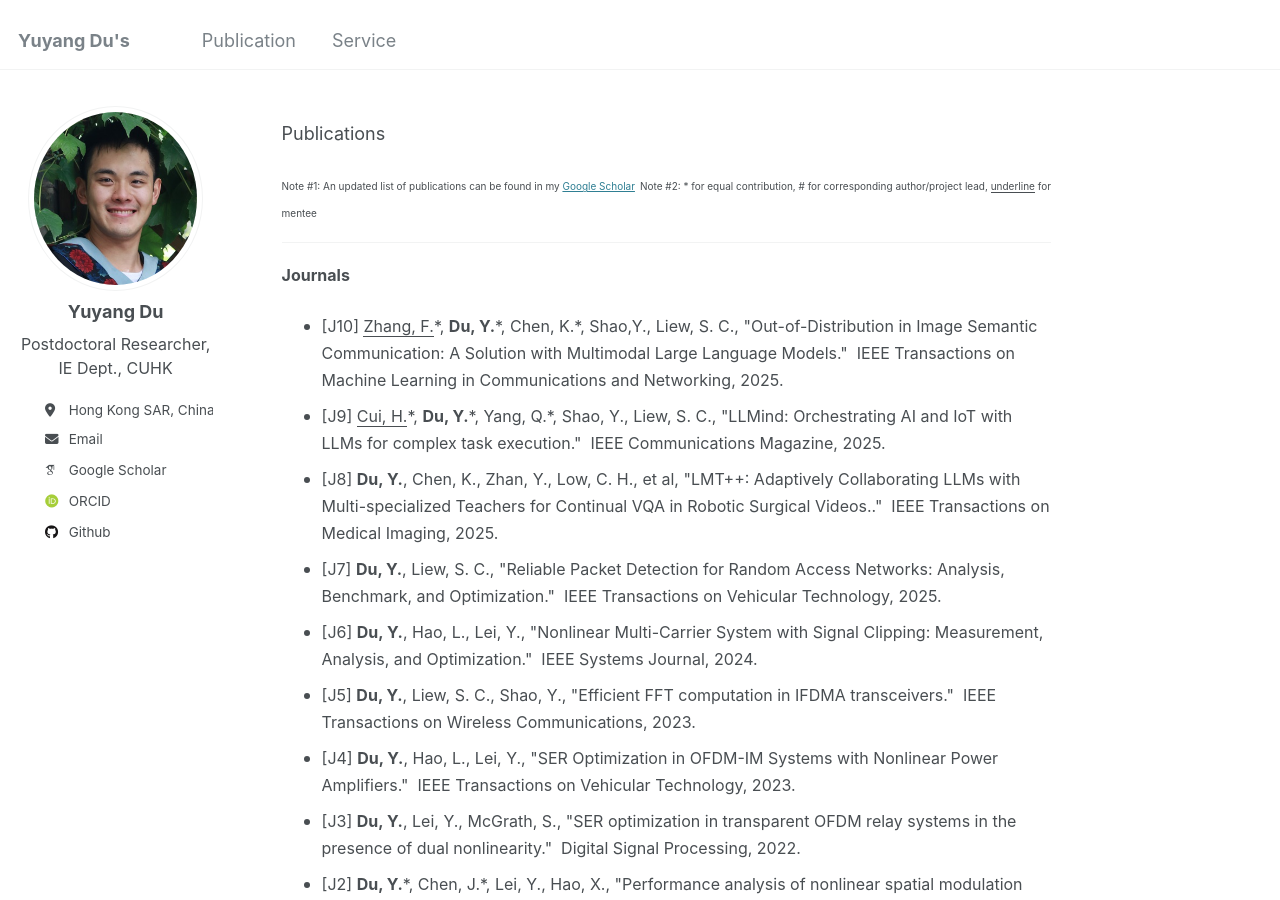
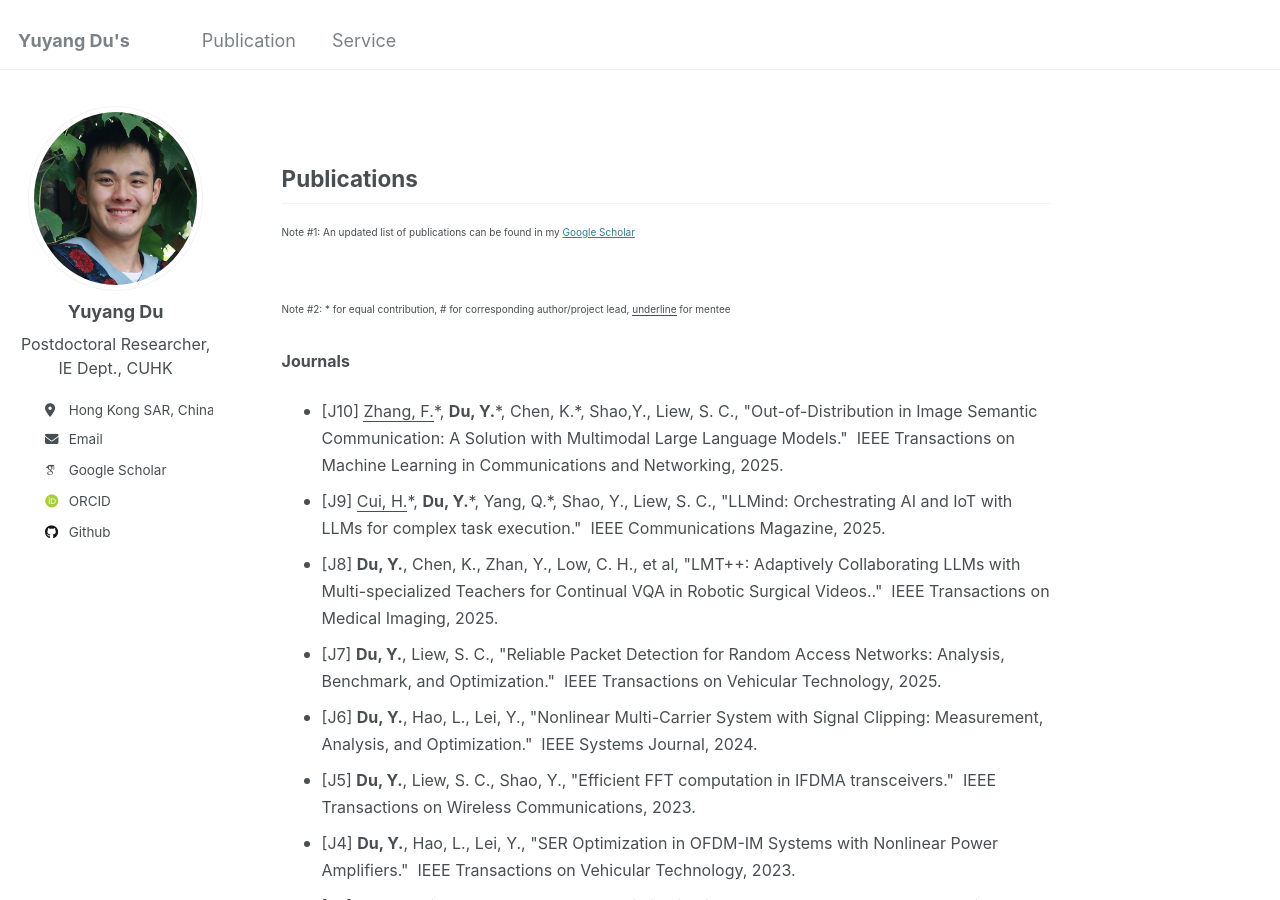
Before and after one commit to yuyangdu01/yuyangdu01.github.io, a Jekyll site: the page built from _pages/markdown.md, in a window 1280 px wide and 900 px high. Built offline with Jekyll 4.4.1, drawn with Linux system fonts in a browser that asks for light colours; some web fonts are replaced.

Commit message:
Update markdown.md

```diff
--- a/_pages/markdown.md
+++ b/_pages/markdown.md
@@ -8,9 +8,9 @@ redirect_from:
 ---
 
 Publications <font size=3></font>
-<font size=1>Note #1: An updated list of publications can be found in my <a href="https://scholar.google.com/citations?user=DLDht70AAAAJ">Google Scholar</a></font>
-<font size=1>Note #2: * for equal contribution, # for corresponding author/project lead, <u>underline</u> for mentee</font>
 ------
+<font size=1>Note #1: An updated list of publications can be found in my <a href="https://scholar.google.com/citations?user=DLDht70AAAAJ">Google Scholar</a></font> <br>
+<font size=1>Note #2: * for equal contribution, # for corresponding author/project lead, <u>underline</u> for mentee</font> <br>
 **<font size=3>Journals</font>** <br>
 * <font size=3>[J10] <u>Zhang, F.</u>*, <b>Du, Y.</b>*, Chen, K.*, Shao,Y., Liew, S. C., "Out-of-Distribution in Image Semantic Communication: A Solution with Multimodal Large Language Models." &nbsp;IEEE Transactions on Machine Learning in Communications and Networking, 2025.</font>
 * <font size=3>[J9] <u>Cui, H.</u>*, <b>Du, Y.</b>*, Yang, Q.*, Shao, Y., Liew, S. C., "LLMind: Orchestrating AI and IoT with LLMs for complex task execution." &nbsp;IEEE Communications Magazine, 2025.</font>
```
